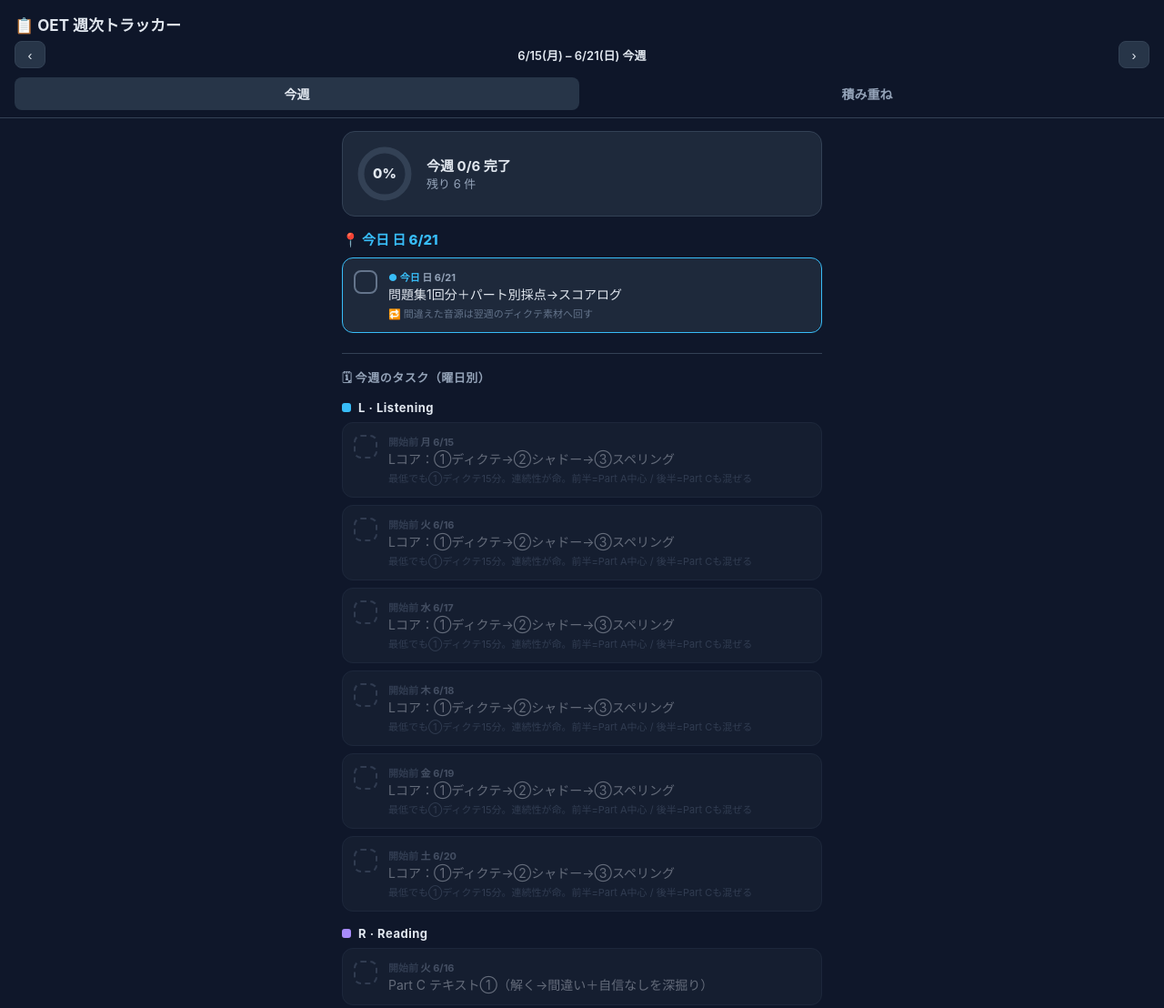
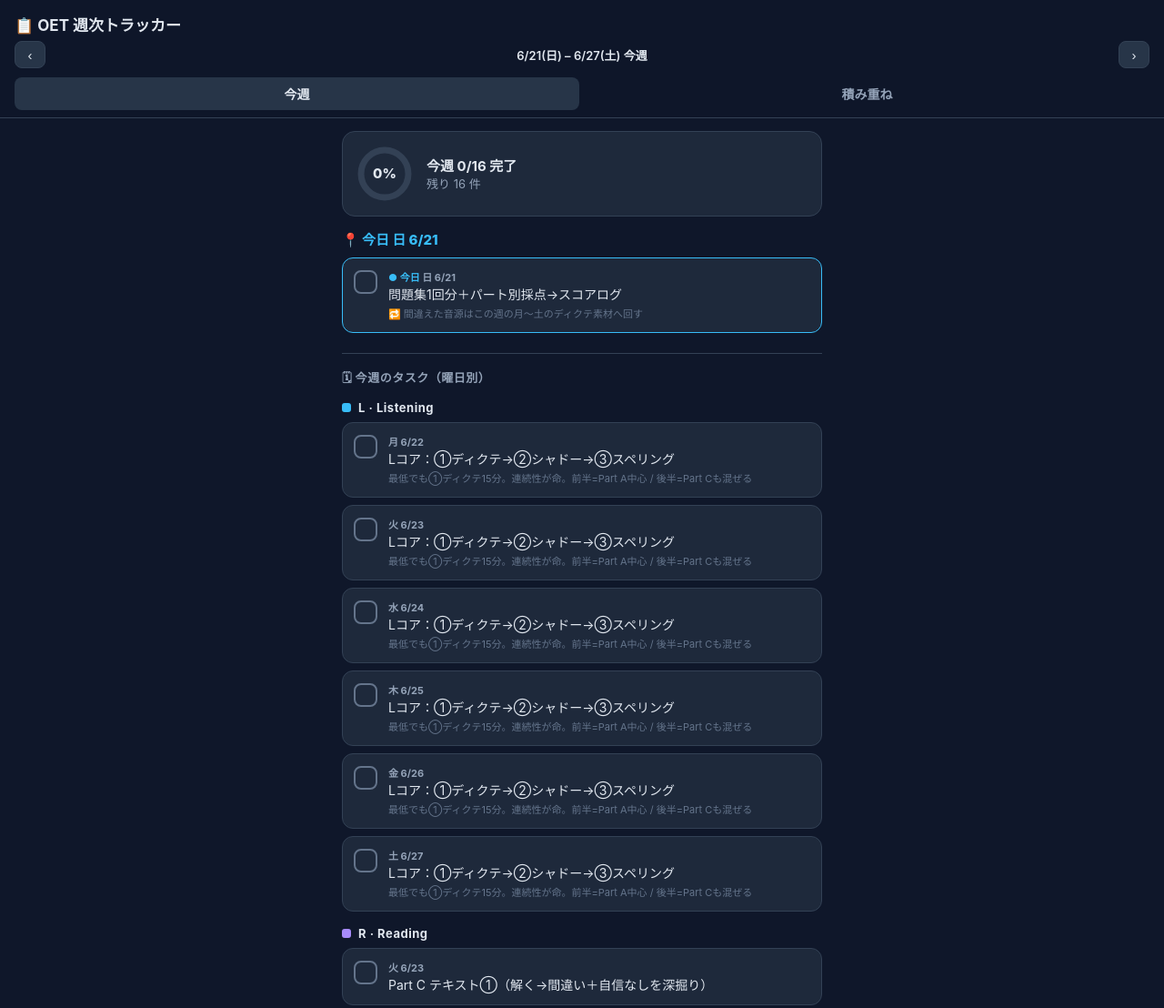
Before and after one commit to zh1235789-png/oet-weekly-tracker, a plain HTML site: page index.html in a window 1280 px wide. Shown: the top 1108 px of the page at 91% size. Drawn offline with Linux system fonts and the light colour scheme.

Commit message:
週の始まりを日曜日に変更（日曜=問題集→月〜土=ディクテの並び）
曜日インデックスを 0=日..6=土 に統一。週境界・今日判定・ストリーク・
ヒートマップ・週オフセット計算を日曜始まりに更新。週セクションは曜日順
（日→土→任意）で表示。問題集の間違いが同じ週の月〜土に繋がる並びに。

Co-Authored-By: Claude Opus 4.8 <noreply@anthropic.com>

```diff
--- a/index.html
+++ b/index.html
@@ -114,26 +114,26 @@ const SESS={
   S:{name:"Speaking",color:"var(--S)"},
   W:{name:"Writing",color:"var(--W)"},
 };
-// 0=Mon .. 6=Sun
-const DAYJP=["月","火","水","木","金","土","日"];
+// 0=Sun .. 6=Sat（週の始まりは日曜）
+const DAYJP=["日","月","火","水","木","金","土"];
 // task templates
 const DAILY_L={id:"L-core",sess:"L",lab:"Lコア：①ディクテ→②シャドー→③スペリング",
   note:"最低でも①ディクテ15分。連続性が命。前半=Part A中心 / 後半=Part Cも混ぜる"};
 const WEEK_TASKS=[
-  {id:"L-sun",sess:"L",day:6,lab:"問題集1回分＋パート別採点→スコアログ",
-   note:"🔁 間違えた音源は翌週のディクテ素材へ回す"},
-  {id:"R-tue",sess:"R",day:1,lab:"Part C テキスト①（解く→間違い＋自信なしを深掘り）"},
-  {id:"R-wed",sess:"R",day:2,lab:"Part C テキスト②（同上）"},
-  {id:"R-fri",sess:"R",day:4,lab:"Part B 1セット（6問）を深掘り"},
-  {id:"R-sat",sess:"R",day:5,lab:"溢れた復習＋Part A 1セット15分（計測のみ）＋誤答ノート週次見直し"},
+  {id:"L-sun",sess:"L",day:0,lab:"問題集1回分＋パート別採点→スコアログ",
+   note:"🔁 間違えた音源はこの週の月〜土のディクテ素材へ回す"},
+  {id:"R-tue",sess:"R",day:2,lab:"Part C テキスト①（解く→間違い＋自信なしを深掘り）"},
+  {id:"R-wed",sess:"R",day:3,lab:"Part C テキスト②（同上）"},
+  {id:"R-fri",sess:"R",day:5,lab:"Part B 1セット（6問）を深掘り"},
+  {id:"R-sat",sess:"R",day:6,lab:"溢れた復習＋Part A 1セット15分（計測のみ）＋誤答ノート週次見直し"},
   {id:"S-roleplay",sess:"S",day:null,lab:"ロールプレイ ×1"},
   {id:"S-reading",sess:"S",day:null,lab:"音読 ×1"},
   {id:"S-phrase",sess:"S",day:null,lab:"フレーズ暗記 ×1"},
   {id:"W-write",sess:"W",day:null,lab:"本番 referral letter を1通書いて提出"},
   {id:"W-grade",sess:"W",day:null,lab:"Claude添削／採点を反映"},
 ];
-// L daily runs Mon..Sat (days 0..5)
-const L_DAYS=[0,1,2,3,4,5];
+// L daily runs Mon..Sat（日曜始まりなので 1..6）
+const L_DAYS=[1,2,3,4,5,6];
 
 let state=JSON.parse(localStorage.getItem(KEY)||'{"done":{}}');
 let viewOffset=0;   // weeks from current
@@ -142,18 +142,17 @@ let tab="week";
 const save=()=>localStorage.setItem(KEY,JSON.stringify(state));
 function pad(n){return String(n).padStart(2,"0");}
 function dkey(d){return d.getFullYear()+"-"+pad(d.getMonth()+1)+"-"+pad(d.getDate());}
-function monday(offset){
+function weekStart(offset){
   const n=new Date(); n.setHours(0,0,0,0);
-  const wd=(n.getDay()+6)%7;            // 0=Mon
-  n.setDate(n.getDate()-wd+offset*7);
+  n.setDate(n.getDate()-n.getDay()+offset*7);   // 日曜始まり
   return n;
 }
 function weekDates(offset){
-  const m=monday(offset); const a=[];
+  const m=weekStart(offset); const a=[];
   for(let i=0;i<7;i++){const d=new Date(m);d.setDate(m.getDate()+i);a.push(d);}
   return a;
 }
-const wkKey=offset=>"w:"+dkey(monday(offset));
+const wkKey=offset=>"w:"+dkey(weekStart(offset));
 const dailyKey=(d)=>"d:"+dkey(d)+":L-core";
 const taskKey=(offset,id)=>wkKey(offset)+":"+id;
 const isDone=k=>!!state.done[k];
@@ -161,7 +160,7 @@ function toggle(k){ if(state.done[k]) delete state.done[k]; else state.done[k]=t
 
 function todayInfo(){
   const t=new Date(); t.setHours(0,0,0,0);
-  return {date:t,key:dkey(t),wd:(t.getDay()+6)%7};
+  return {date:t,key:dkey(t),wd:t.getDay()};
 }
 // 開始日を考慮した週の集計（開始前の日/タスクは計上しない）
 function weekStats(offset){
@@ -181,7 +180,7 @@ function weekView(){
   const TI=todayInfo();
   const m=dates[0], su=dates[6];
   document.getElementById("range").textContent=
-    `${m.getMonth()+1}/${m.getDate()}(月) – ${su.getMonth()+1}/${su.getDate()}(日)`+
+    `${m.getMonth()+1}/${m.getDate()}(日) – ${su.getMonth()+1}/${su.getDate()}(土)`+
     (viewOffset===0?"  今週":viewOffset<0?`  ${viewOffset}週`:`  +${viewOffset}週`);
 
   // progress
@@ -225,9 +224,12 @@ function weekView(){
   // ② 今週のタスク（曜日別・今日は除外）
   h+=`<div class="weekhd">🗓 ${viewOffset===0?'今週のタスク（曜日別）':'この週のタスク'}</div>`;
   for(const sk of ["L","R","S","W"]){
+    const entries=[];
+    if(sk==="L") L_DAYS.forEach(di=>entries.push({day:di, r:buildLDay(di)}));
+    WEEK_TASKS.filter(t=>t.sess===sk).forEach(t=>entries.push({day:t.day===null?99:t.day, r:buildTask(t)}));
+    entries.sort((a,b)=>a.day-b.day);   // 日曜(0)→土(6)→任意(99)
     let rows="";
-    if(sk==="L") L_DAYS.forEach(di=>{ const r=buildLDay(di); if(!shownToday.has(r.key)) rows+=r.html; });
-    WEEK_TASKS.filter(t=>t.sess===sk).forEach(t=>{ const r=buildTask(t); if(!shownToday.has(r.key)) rows+=r.html; });
+    entries.forEach(e=>{ if(!shownToday.has(e.r.key)) rows+=e.r.html; });
     if(rows) h+=`<div class="grp"><div class="ghead"><span class="dot" style="background:${SESS[sk].color}"></span>${sk} · ${SESS[sk].name}</div>${rows}</div>`;
   }
   return h;
@@ -280,8 +282,8 @@ function statsView(){
   let cur=0, d=new Date(t);
   for(let i=0;i<400;i++){
     if(dkey(d)<START) break;                          // 開始前まで遡ったら終了
-    const wd=(d.getDay()+6)%7;
-    if(wd===6){ d.setDate(d.getDate()-1); continue; } // Sunday: skip
+    const wd=d.getDay();
+    if(wd===0){ d.setDate(d.getDate()-1); continue; } // Sunday: skip
     const done=isDone(dailyKey(d));
     if(done){ cur++; }
     else if(d<t){ break; } // past & missed -> break (today not-yet-done is forgiven)
@@ -295,8 +297,8 @@ function statsView(){
     if(prev){
       const pa=new Date(prev),ca=new Date(ds);
       let gap=Math.round((ca-pa)/86400000);
-      // tolerate a single Sunday gap
-      if(gap===1||(gap===2&&((pa.getDay()+6)%7===5))) run++;
+      // tolerate a single Sunday gap (Sat→Mon)
+      if(gap===1||(gap===2&&pa.getDay()===6)) run++;
       else run=1;
     } else run=1;
     mx=Math.max(mx,run); prev=ds;
@@ -308,18 +310,18 @@ function statsView(){
 
   // heatmap last 12 weeks
   const cells=[];
-  const start=monday(-11);
+  const start=weekStart(-11);
   for(let i=0;i<7*12;i++){
     const dt=new Date(start); dt.setDate(start.getDate()+i);
-    const wd=(dt.getDay()+6)%7;
+    const wd=dt.getDay();
     let on=false,future=dt>t;
-    if(wd===6) on=isDone(taskKey(weekOffsetOf(dt),"L-sun"));
+    if(wd===0) on=isDone(taskKey(weekOffsetOf(dt),"L-sun"));
     else on=isDone(dailyKey(dt));
     let col= future?"var(--card2)": on?"var(--L)":"var(--card2)";
-    let op = on?(wd===6?.55:1):1;
+    let op = on?(wd===0?.55:1):1;
     cells.push(`<div class="cell" style="background:${col};opacity:${op}" title="${dkey(dt)}"></div>`);
   }
-  h+=`<div class="stat"><h3>過去12週間の実施（縦=月→日）</h3>
+  h+=`<div class="stat"><h3>過去12週間の実施（縦=日→土）</h3>
     <div class="heat">${cells.join("")}</div>
     <div class="legend">少 <span class="cell" style="background:var(--card2)"></span>
     <span class="cell" style="background:var(--L);opacity:.55"></span>
@@ -350,8 +352,8 @@ function statsView(){
   return h;
 }
 function weekOffsetOf(dt){
-  const m0=monday(0), md=new Date(dt); md.setHours(0,0,0,0);
-  const mw=(md.getDay()+6)%7; md.setDate(md.getDate()-mw);
+  const m0=weekStart(0), md=new Date(dt); md.setHours(0,0,0,0);
+  md.setDate(md.getDate()-md.getDay());
   return Math.round((md-m0)/(7*86400000));
 }
 
```
